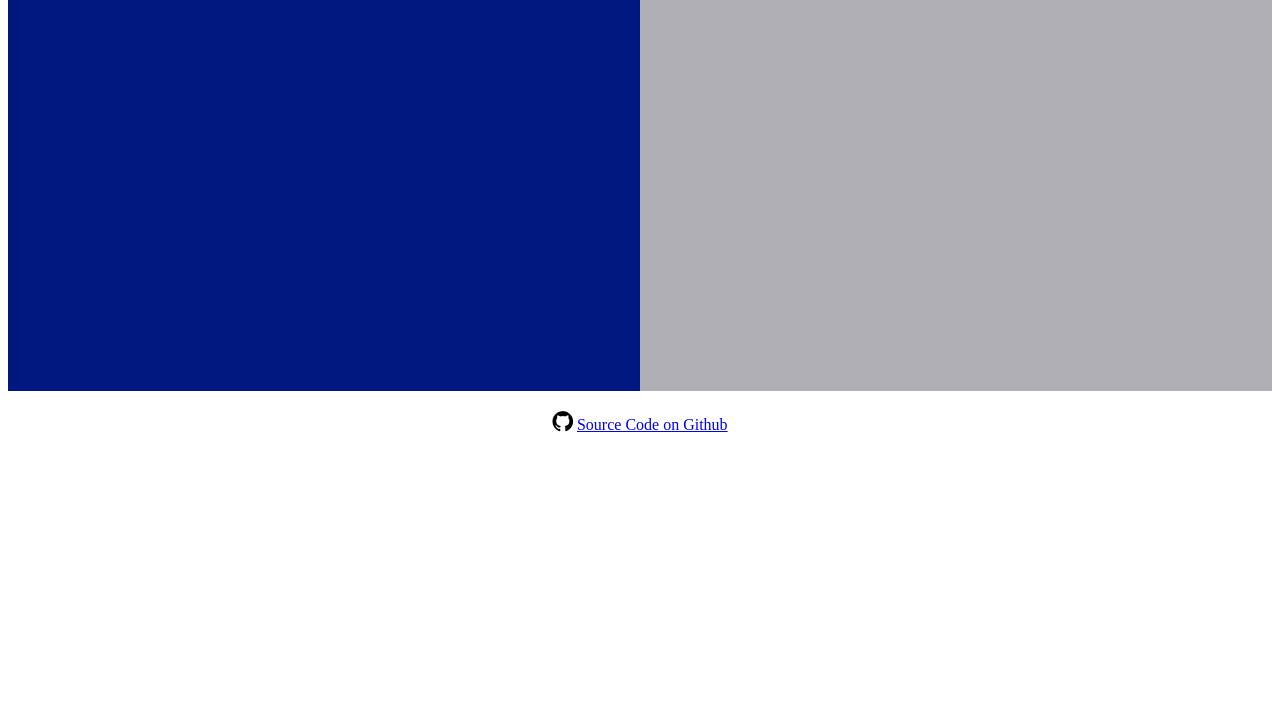
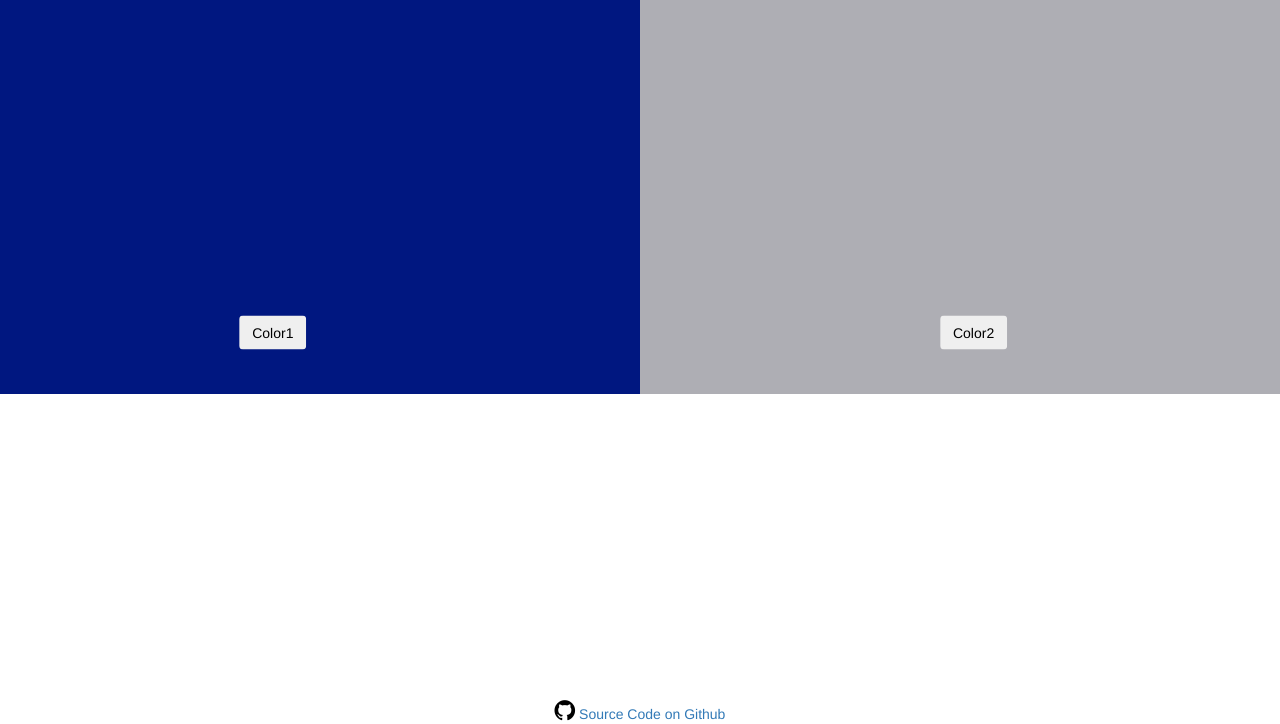
Before and after one commit to Chandupolisetty/talk-2-treasure-01, a website: page index.html in a window 1280 px wide. Shown: the part 76-800 px from the top of the page. Drawn offline with nearby package versions, Linux system fonts and the light colour scheme.

Commit message:
Fixed footer and added buttons

```diff
--- a/index.html
+++ b/index.html
@@ -9,7 +9,12 @@
         <link rel="stylesheet" href="./styles/style.css">
         <script type="module" src="./scripts/main.js"></script>
         <meta name="viewport" content="width=device-width, initial-scale=1">
-<link rel="stylesheet" href="https://cdnjs.cloudflare.com/ajax/libs/font-awesome/4.7.0/css/font-awesome.min.css">
+        <meta charset="utf-8">
+        <meta name="viewport" content="width=device-width, initial-scale=1">
+        <link rel="stylesheet" href="https://maxcdn.bootstrapcdn.com/bootstrap/3.4.1/css/bootstrap.min.css">
+        <script src="https://ajax.googleapis.com/ajax/libs/jquery/3.5.1/jquery.min.js"></script>
+        <script src="https://maxcdn.bootstrapcdn.com/bootstrap/3.4.1/js/bootstrap.min.js"></script>
+        <link rel="stylesheet" href="https://cdnjs.cloudflare.com/ajax/libs/font-awesome/4.7.0/css/font-awesome.min.css">
     </head>
     <body>
         <main>
@@ -20,8 +25,10 @@
                   <div style="width: 100%; display: table;">
                     <div style="display: table-row; height: 400px;">
                         <div id = "colorSelector1" >
+                            <button id = "color1" type="button" class="btn">Color1</button>
                         </div>
                         <div id = "colorSelector2">
+                            <button id = "color2" type="button" class="btn">Color2</button>
                         </div>
                     </div>
                 </div>
--- a/styles/style.css
+++ b/styles/style.css
@@ -7,6 +7,10 @@ article{
       color:chocolate;
   }
   footer{
+    position: fixed;
+    left: 0;
+    bottom: 0;
+    width: 100%;
     text-align: center;
     color:black;
   }
@@ -21,3 +25,21 @@ article{
     display: table-cell;
     background: rgb(174, 174, 180);
 }
+
+#color1 {
+    margin: 0;
+    position: absolute;
+    top: 50%;
+    left: 20%;
+    -ms-transform: translate(-25%, -25%);
+    transform: translate(-25%, -25%);
+  }
+
+  #color2 {
+    margin: 0;
+    position: absolute;
+    top: 50%;
+    right: 20%;
+    -ms-transform: translate(-25%, -25%);
+    transform: translate(-25%, -25%);
+  }
```
